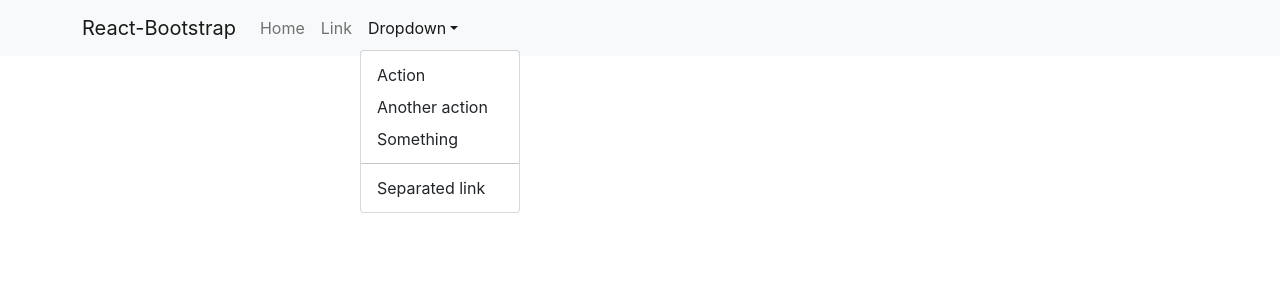
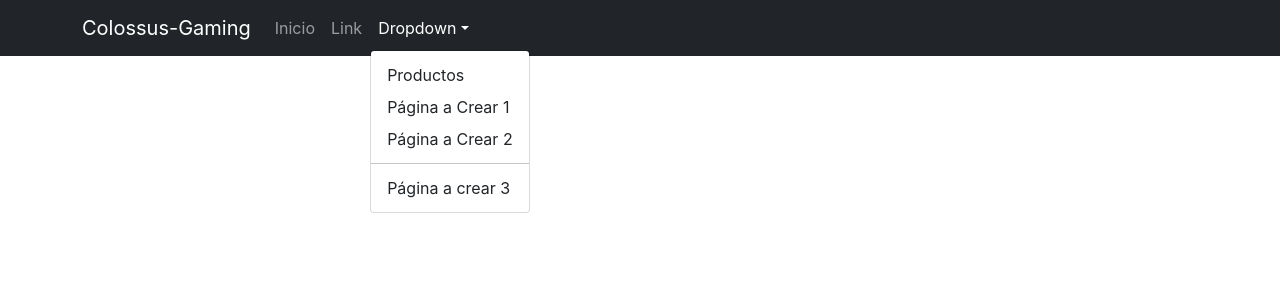
Before and after one commit to feedeeg29/React-Giuliani-Federico, a React (Create React App) app: page / in a window 1280 px wide. Both pictures are taken after a click on the button "Dropdown". Shown: the top 300 px of the page. Built offline with nearby package versions, Linux system fonts and the light colour scheme.

Commit message:
segunda entrega

```diff
--- a/src/App.css
+++ b/src/App.css
@@ -36,3 +36,6 @@
     transform: rotate(360deg);
   }
 }
+.NavLink{
+  color: wheat;
+}
--- a/src/Components/MyNavBar.jsx
+++ b/src/Components/MyNavBar.jsx
@@ -3,24 +3,23 @@
 import { NavDropdown } from "react-bootstrap";
 import { Nav } from "react-bootstrap";
 import { Container } from "react-bootstrap";
-
 export default function MyNavBar() {
     return (
         <>
-            <Navbar bg="light" expand="lg">
+            <Navbar bg="dark" variant="dark" expand="lg">
                 <Container>
-                    <Navbar.Brand href="#home">React-Bootstrap</Navbar.Brand>
+                    <Navbar.Brand href="#home">Colossus-Gaming</Navbar.Brand>
                     <Navbar.Toggle aria-controls="basic-navbar-nav" />
                     <Navbar.Collapse id="basic-navbar-nav">
                         <Nav className="me-auto">
-                            <Nav.Link href="#home">Home</Nav.Link>
-                            <Nav.Link href="#link">Link</Nav.Link>
+                            <Nav.Link href="#home" bg="light">Inicio</Nav.Link>
+                            <Nav.Link href="#link" >Link</Nav.Link>
                             <NavDropdown title="Dropdown" id="basic-nav-dropdown">
-                                <NavDropdown.Item href="#action/3.1">Action</NavDropdown.Item>
-                                <NavDropdown.Item href="#action/3.2">Another action</NavDropdown.Item>
-                                <NavDropdown.Item href="#action/3.3">Something</NavDropdown.Item>
+                                <NavDropdown.Item href="#action/3.1" >Productos</NavDropdown.Item>
+                                <NavDropdown.Item href="#action/3.2" >Página a Crear 1</NavDropdown.Item>
+                                <NavDropdown.Item href="#action/3.3" >Página a Crear 2</NavDropdown.Item>
                                 <NavDropdown.Divider />
-                                <NavDropdown.Item href="#action/3.4">Separated link</NavDropdown.Item>
+                                <NavDropdown.Item href="#action/3.4">Página a crear 3</NavDropdown.Item>
                             </NavDropdown>
                         </Nav>
                     </Navbar.Collapse>
```
